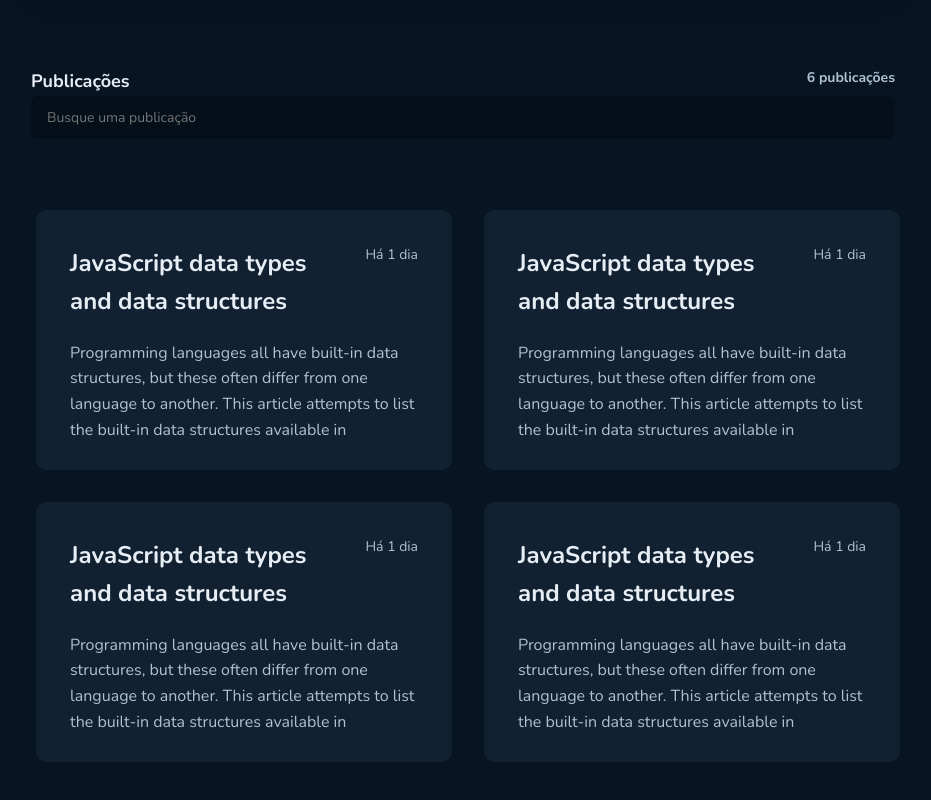
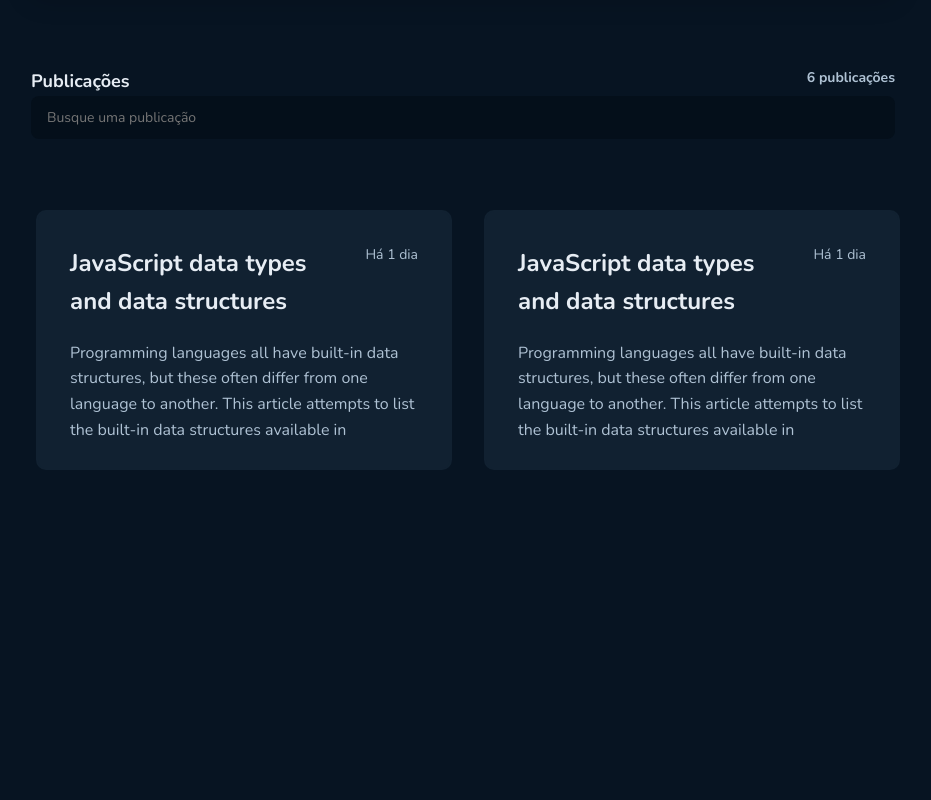
Before and after one commit to ReinaldoARamos/GItHub_Blog, a React (Vite) app: page / in a window 1280 px wide. Shown: the part 424-1224 px from the top of the page, without its empty margins (257-1188 px from the left). After the commit the page ends 1118 px from the top, so only its background shows below. Built offline with nearby package versions, Linux system fonts and the light colour scheme; no server answers.

Commit message:
checkpoint

```diff
--- a/src/Pages/Blog/Components/Post/index.tsx
+++ b/src/Pages/Blog/Components/Post/index.tsx
@@ -2,11 +2,7 @@ import { RegularText, TitleText } from "../../../../Typography/Typography";
 import { PostContainer } from "./style";
 
 
-interface IPost{
-  body: string,
-  number: number,
-  created_at: string
-}
+
 export function Post() {
   return (
     <PostContainer>
--- a/src/Pages/Blog/index.tsx
+++ b/src/Pages/Blog/index.tsx
@@ -33,8 +33,6 @@ export function Blog() {
         <PostsListContainer>
            <Post />
            <Post />
-           <Post />
-           <Post />
 
 
         </PostsListContainer>
```
